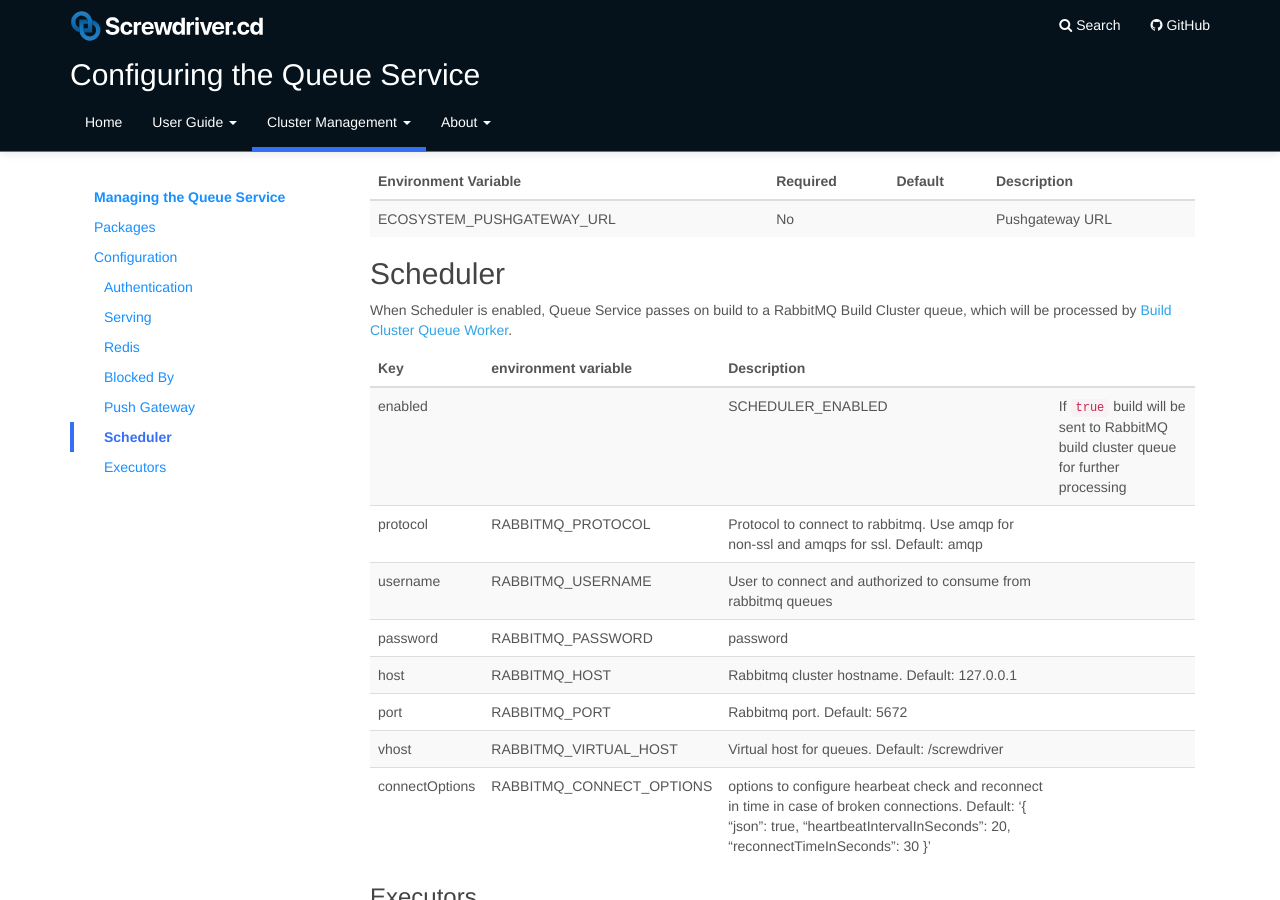
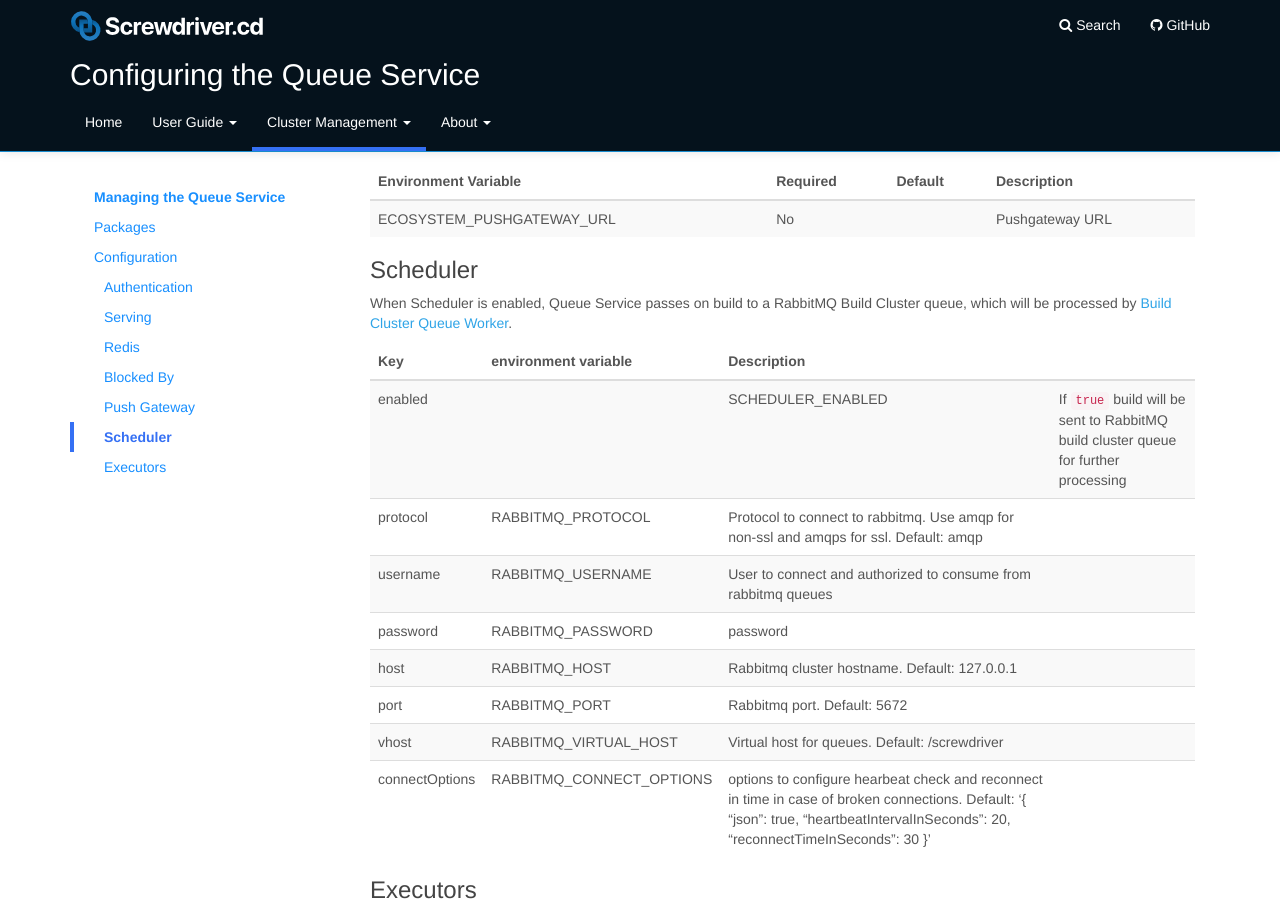
Before and after one commit to screwdriver-cd/guide, a Jekyll site: the page built from docs/cluster-management/configure-queue-service.md, in a window 1280 px wide and 900 px high, scrolled down 2638 px. Built offline with Jekyll 4.4.1, drawn with Linux system fonts in a browser that asks for light colours.

```diff
--- a/docs/cluster-management/configure-queue-service.md
+++ b/docs/cluster-management/configure-queue-service.md
@@ -151,7 +151,7 @@ Configure pushgateway to collect [build metrics](./collect-metrics#build-metrics
 |:--------------------------|:---------|:--------|:----------------|
 |ECOSYSTEM_PUSHGATEWAY_URL  | No       |         | Pushgateway URL |
 
-## Scheduler
+### Scheduler
 
 When Scheduler is enabled, Queue Service passes on build to a RabbitMQ Build Cluster queue, which will be processed by [Build Cluster Queue Worker](./configure-buildcluster-queue-worker).
 
```
